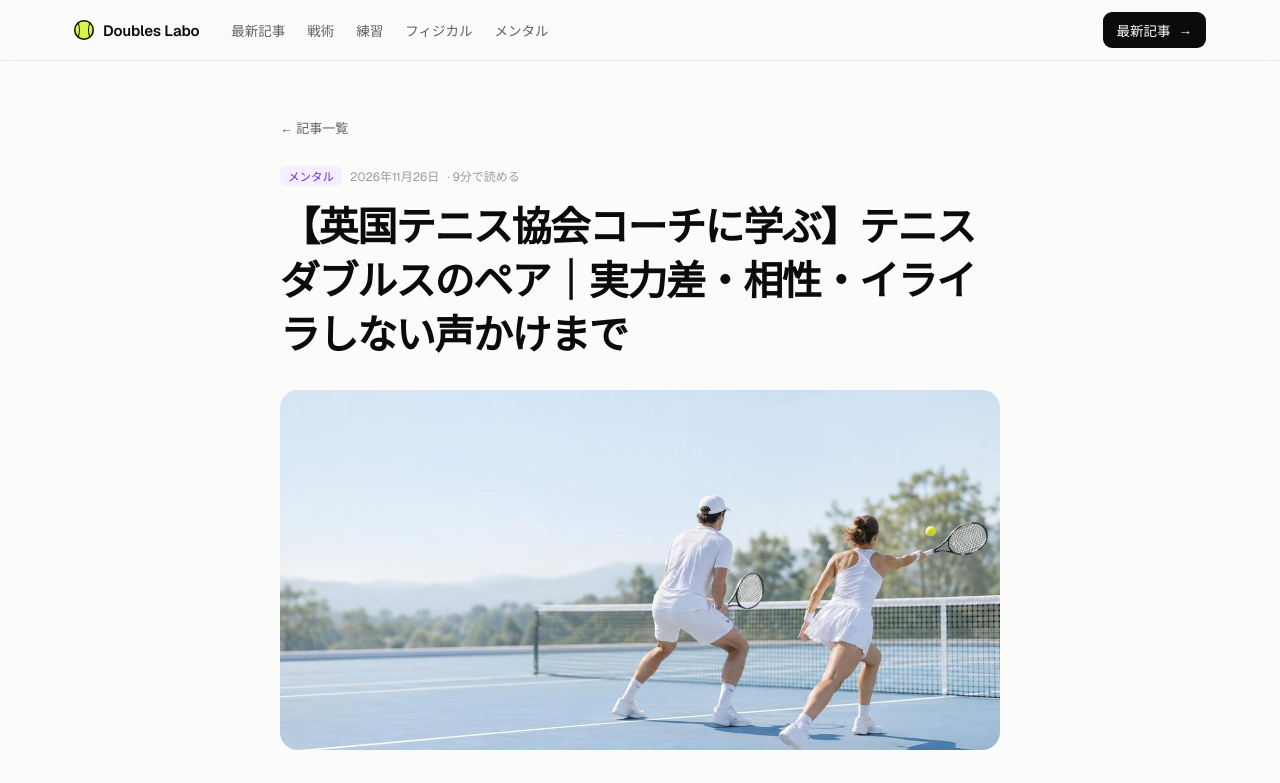
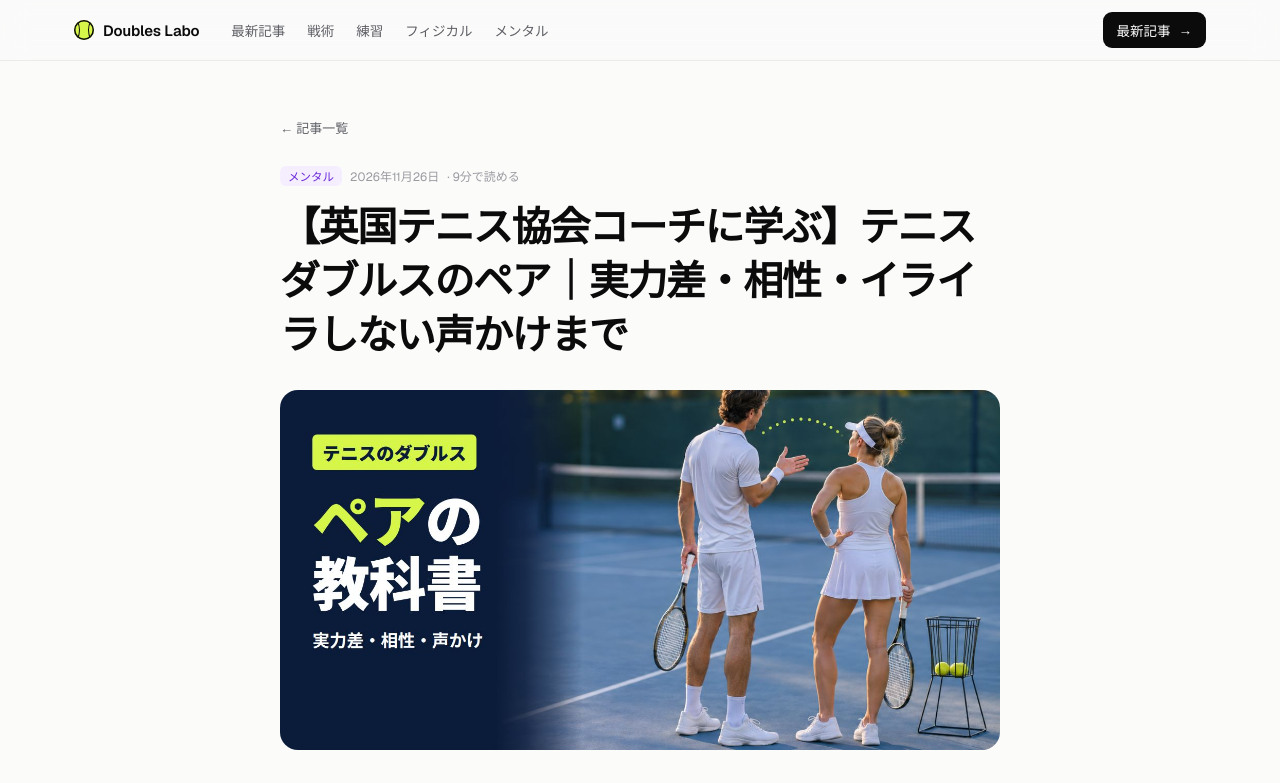
Before and after one commit to hatigatushinja/world_doubles_labo, an Astro site: page /ja/articles/2026-11-26-tennis-doubles-partner in a window 1280 px wide. Shown: the top 783 px of the page. Built offline with nearby package versions, Linux system fonts and the light colour scheme; Astro itself is replaced by a stand-in of ours.

Commit message:
ペア記事: サムネイル

```diff
--- a/src/content/articles/2026-11-26-tennis-doubles-partner.md
+++ b/src/content/articles/2026-11-26-tennis-doubles-partner.md
@@ -5,6 +5,7 @@ category: "mindset"
 tags: ["ダブルス","ペア","実力差","相性","声かけ","メンタル","LTA"]
 source: "LTA（英国テニス協会）／Essential Tennis『Doubles Domination』／RFET（スペインテニス連盟）／ITF（国際テニス連盟）"
 sourceUrl: "https://www.lta.org.uk/advantage-home/content/how-to-improve-your-doubles-skills-your-questions-answered-by-expert-lta-coach-louis-cayer/"
+image: "/images/articles/2026-11-26-tennis-doubles-partner.jpg"
 summary: "テニスダブルスのペアに実力差があるときの役割分担、相性の見方、ミスが続いてイライラしたときの声かけを、英国テニス協会のコーチの助言をもとに解説。試合中の「マイ」「スイッチ」のタイミングや妨害のルール、ペアの探し方も紹介します。"
 ---
 テニスのダブルスで、真ん中のボールを2人とも見送った。ミスが続いて、何を言えばいいか分からなくなった。そんなときは、2人で次の1本の約束を一つ決めましょう。英国テニス協会（LTA）のコーチ、ルイ・カイエの助言を入り口に、ペアで使える役割分担と声かけを紹介します。
```
Also changed, not shown: public/images/articles/2026-11-26-tennis-doubles-partner.jpg (added).
